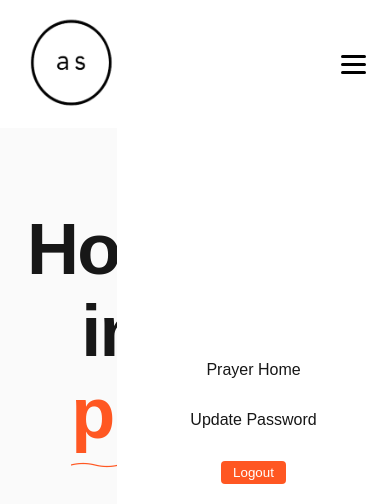
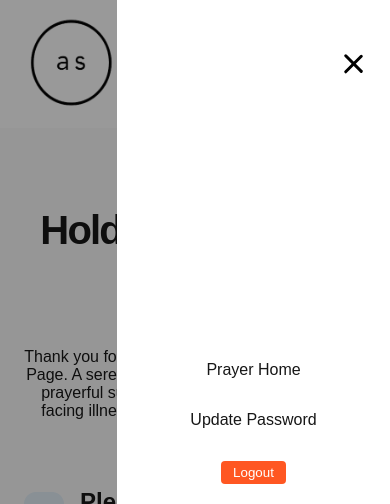
Before and after one commit to littleangelx/allsaintshooleprayer, a Next.js app: page /prayer-link in a window 390 px wide. Both pictures are taken after a click on the button 353 px from the left and 64 px from the top of the page. Shown: the top 504 px of the page. Built offline with nearby package versions, Linux system fonts and the light colour scheme; no server answers; the database is empty.

Commit message:
improve hamburger menu and responsive styles

```diff
--- a/src/app/components/Header.js
+++ b/src/app/components/Header.js
@@ -2,9 +2,8 @@
 
 import Image from "next/image";
 import styles from "./Header.module.css";
-import { useState, useEffect } from "react";
+import { useState, useEffect, useRef } from "react";
 import { supabaseBrowser } from "../lib/supabase/browser";
-import { useRouter } from "next/navigation";
 import Link from "next/link";
 import LogoutButton from "./LogoutButton";
 
@@ -13,7 +12,9 @@ const Header = () => {
   const [menuOpen, setMenuOpen] = useState(false);
 
   const supabase = supabaseBrowser();
-  const router = useRouter();
+
+  const touchStartX = useRef(0);
+  const touchEndX = useRef(0);
 
   useEffect(() => {
     const fetchData = async () => {
@@ -22,14 +23,29 @@ const Header = () => {
         setIsAdmin(data[0].admin);
       }
     };
-
     fetchData();
   }, []);
 
-  // lock body scroll when menu is open
+  // 🔹 Lock scroll
   useEffect(() => {
     document.body.style.overflow = menuOpen ? "hidden" : "auto";
   }, [menuOpen]);
+
+  // 🔹 Swipe detection
+  const handleTouchStart = (e) => {
+    touchStartX.current = e.changedTouches[0].screenX;
+  };
+
+  const handleTouchEnd = (e) => {
+    touchEndX.current = e.changedTouches[0].screenX;
+
+    const swipeDistance = touchStartX.current - touchEndX.current;
+
+    // swipe left to close
+    if (swipeDistance > 50) {
+      setMenuOpen(false);
+    }
+  };
 
   return (
     <header className={styles.header}>
@@ -41,7 +57,7 @@ const Header = () => {
         className={styles.logo}
       />
 
-      {/* 🔹 Desktop Nav */}
+      {/* 🔹 Desktop */}
       <div className={styles.rightSide}>
         <Link href="/prayer-link">Prayer Home</Link>
         {isAdmin && <Link href="/admin/prayer-list">Admin Area</Link>}
@@ -49,9 +65,9 @@ const Header = () => {
         <LogoutButton />
       </div>
 
-      {/* 🔹 Hamburger Button */}
+      {/* 🔹 Hamburger */}
       <button
-        className={styles.hamburger}
+        className={`${styles.hamburger} ${menuOpen ? styles.active : ""}`}
         onClick={() => setMenuOpen(!menuOpen)}
       >
         <span />
@@ -59,8 +75,17 @@ const Header = () => {
         <span />
       </button>
 
+      {/* 🔹 Backdrop */}
+      {menuOpen && (
+        <div className={styles.backdrop} onClick={() => setMenuOpen(false)} />
+      )}
+
       {/* 🔹 Mobile Menu */}
-      <div className={`${styles.mobileMenu} ${menuOpen ? styles.open : ""}`}>
+      <div
+        className={`${styles.mobileMenu} ${menuOpen ? styles.open : ""}`}
+        onTouchStart={handleTouchStart}
+        onTouchEnd={handleTouchEnd}
+      >
         <Link href="/prayer-link" onClick={() => setMenuOpen(false)}>
           Prayer Home
         </Link>
--- a/src/app/components/Header.module.css
+++ b/src/app/components/Header.module.css
@@ -4,6 +4,7 @@
   justify-content: space-between;
   align-items: center;
   position: relative;
+  z-index: 100;
 }
 
 .logo {
@@ -18,7 +19,7 @@
   gap: 1.5rem;
 }
 
-/* 🔹 Hamburger button */
+/* 🔹 Hamburger */
 .hamburger {
   display: none;
   flex-direction: column;
@@ -27,7 +28,7 @@
   background: none;
   border: none;
   cursor: pointer;
-  z-index: 1001;
+  z-index: 1002;
 }
 
 .hamburger span {
@@ -36,6 +37,31 @@
   background: black;
   display: block;
   border-radius: 2px;
+  transition: all 0.3s ease;
+}
+
+/* 🔥 Hamburger → X */
+.hamburger.active span:nth-child(1) {
+  transform: rotate(45deg) translate(5px, 5px);
+}
+
+.hamburger.active span:nth-child(2) {
+  opacity: 0;
+}
+
+.hamburger.active span:nth-child(3) {
+  transform: rotate(-45deg) translate(6px, -6px);
+}
+
+/* 🔹 Backdrop */
+.backdrop {
+  position: fixed;
+  top: 0;
+  left: 0;
+  width: 100%;
+  height: 100vh;
+  background: rgba(0, 0, 0, 0.4);
+  z-index: 1000;
 }
 
 /* 🔹 Mobile menu */
@@ -54,10 +80,10 @@
   gap: 2rem;
 
   transition: right 0.3s ease;
-  z-index: 1000;
+  z-index: 1001;
 }
 
-/* open state */
+/* open */
 .mobileMenu.open {
   right: 0;
 }
--- a/src/app/prayer-link/page.module.css
+++ b/src/app/prayer-link/page.module.css
@@ -46,6 +46,10 @@
   .prayerGrid {
     grid-template-columns: 1fr;
   }
+
+  .pageContainer h1 {
+    font-size: 2.5rem;
+  }
 }
 
 .topSection {
```
